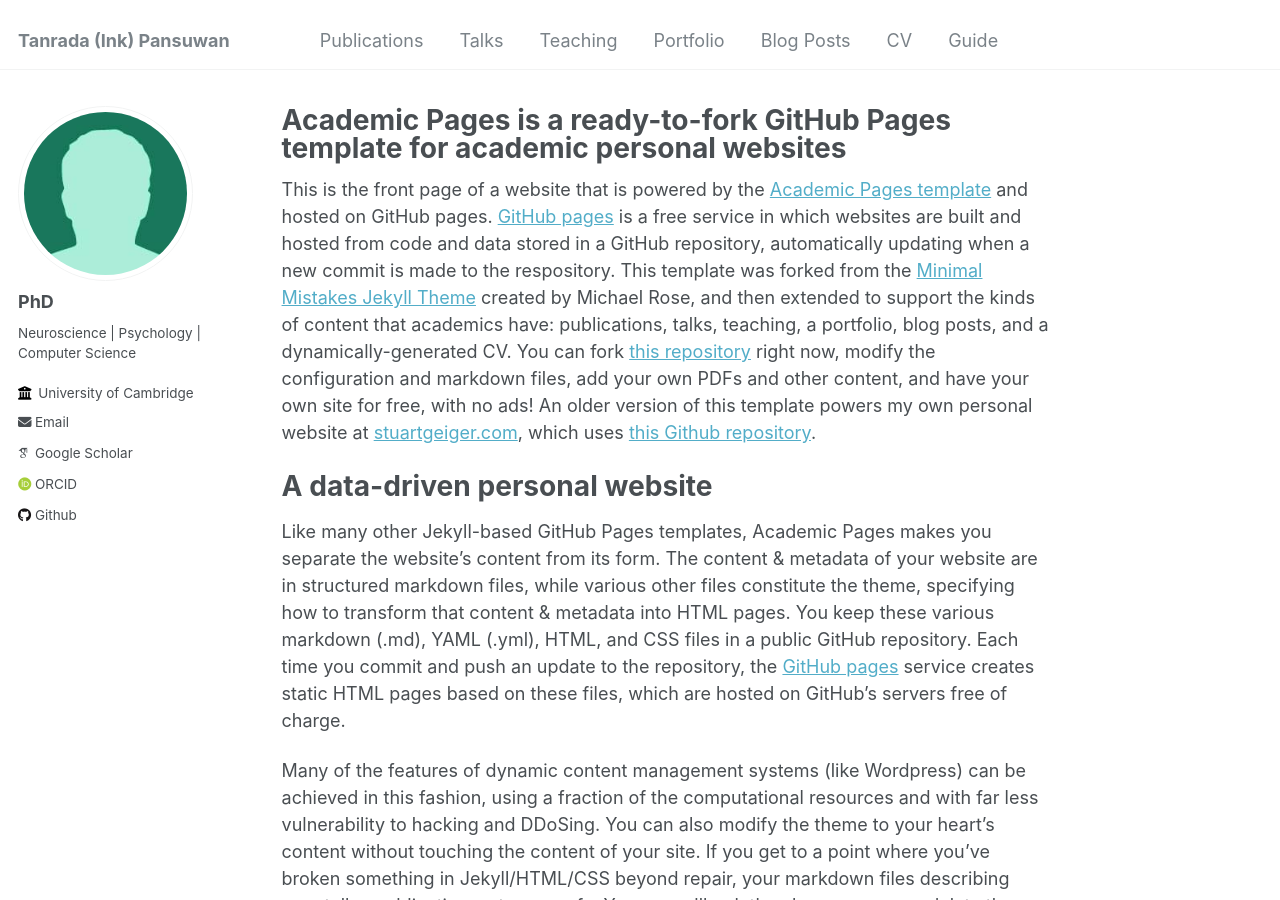
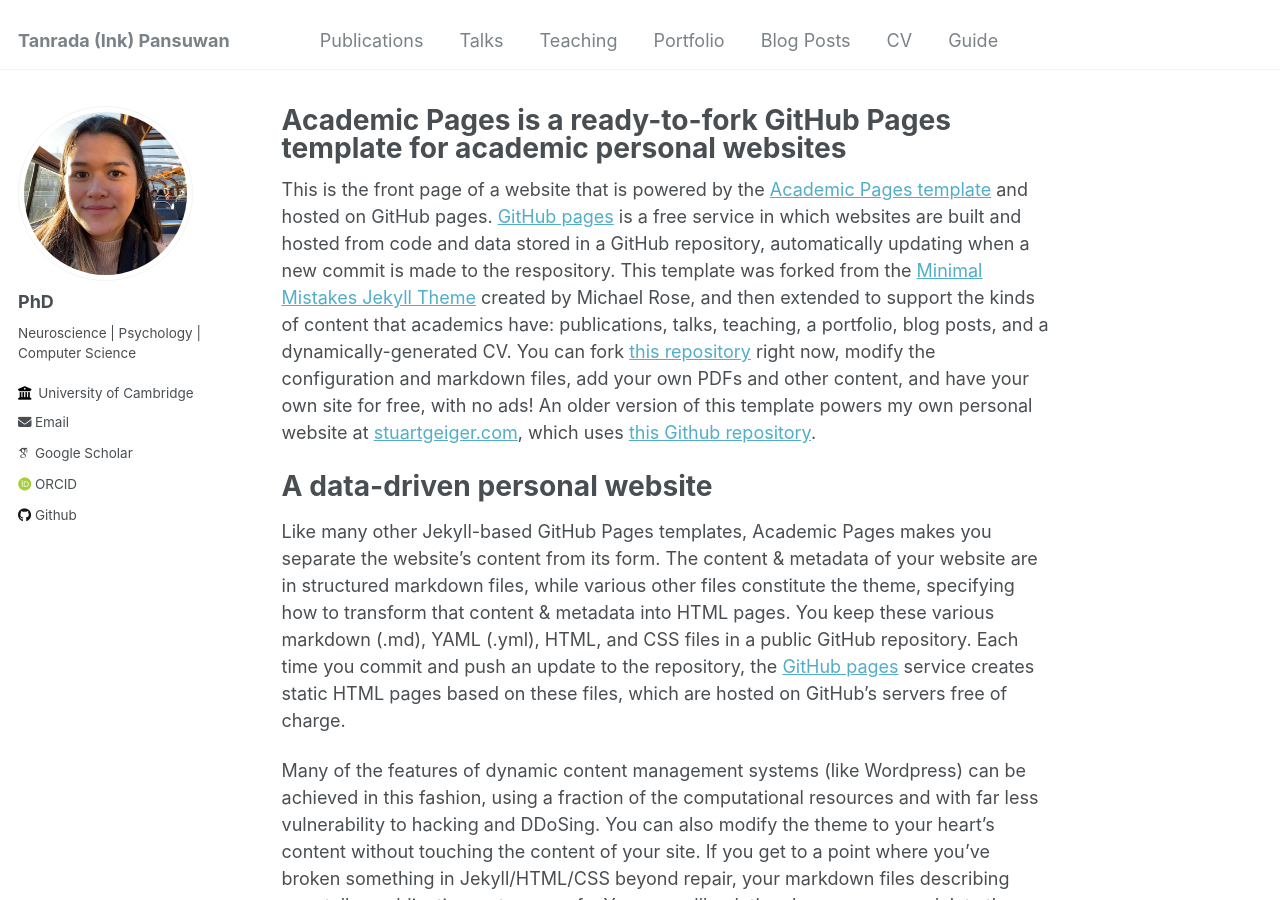
Before and after one commit to tanradap/tanradap.github.io, a Jekyll site: the page built from _pages/about.md, in a window 1280 px wide and 900 px high. Built offline with Jekyll 4.4.1, drawn with Linux system fonts in a browser that asks for light colours; some web fonts are replaced.

Commit message:
update profile photo

```diff
--- a/_config.yml
+++ b/_config.yml
@@ -21,7 +21,7 @@ repository               : "academicpages/academicpages.github.io"
 #               Additional customization can be done by editing /_includes/author-profile.html
 author:
   # Biographic information
-  avatar           : "bio-photo-2.jpg"
+  avatar           : "tanrada-profile3.png"
   name             : "PhD"
   pronouns         : # example: "she/her"
   bio              : "Neuroscience | Psychology | Computer Science"
```
Also changed, not shown: images/tanrada-profile3.png (added), 6 other files.
